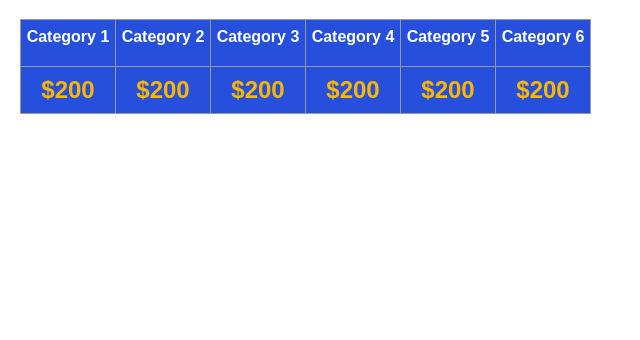
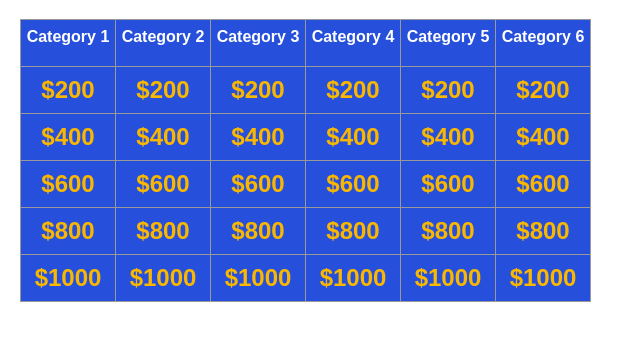
Before and after one commit to trentbrivers/Project-Development-3308, a React (Create React App) app in the folder front-end/not-jeopardy/: page / in a window 1280 px wide. Both pictures are taken after a click on the button "Start Game". Shown: the top 340 px of the page, without its empty margins (0-640 px from the left). Built offline with nearby package versions, Linux system fonts and the light colour scheme.

Commit message:
Full grid and working user string

```diff
--- a/front-end/not-jeopardy/src/App.js
+++ b/front-end/not-jeopardy/src/App.js
@@ -2,7 +2,13 @@ import { useState } from 'react';
 
 export default function App() {
   const [currentScreen, setCurrentScreen] = useState('title');
-  const [tiles, setTiles] = useState(Array(6).fill("$200"));
+  const [tiles, setTiles] = useState(
+    Array(30).fill("$200", 0, 6)
+      .fill("$400", 6, 12)
+      .fill("$600", 12, 18)
+      .fill("$800", 18, 24)
+      .fill("$1000", 24, 30)
+  );
 
   const handleStartGame = () => setCurrentScreen('board');
   const handleSelectQuestion = () => setCurrentScreen('question');
@@ -66,16 +72,70 @@ function GameBoard({ onSelectQuestion, tiles, setTiles }) {
     <Money value={tiles[4]} onMoneyClick={() => handleTileClick(4)}/>
     <Money value={tiles[5]} onMoneyClick={() => handleTileClick(5)}/>
     </div>
+
+    <div className = "board-row">
+    <Money value={tiles[6]} onMoneyClick={() => handleTileClick(6)}/>
+    <Money value={tiles[7]} onMoneyClick={() => handleTileClick(7)}/>
+    <Money value={tiles[8]} onMoneyClick={() => handleTileClick(8)}/>
+    <Money value={tiles[9]} onMoneyClick={() => handleTileClick(9)}/>
+    <Money value={tiles[10]} onMoneyClick={() => handleTileClick(10)}/>
+    <Money value={tiles[11]} onMoneyClick={() => handleTileClick(11)}/>
+    </div>
+
+    <div className = "board-row">
+    <Money value={tiles[12]} onMoneyClick={() => handleTileClick(12)}/>
+    <Money value={tiles[13]} onMoneyClick={() => handleTileClick(13)}/>
+    <Money value={tiles[14]} onMoneyClick={() => handleTileClick(14)}/>
+    <Money value={tiles[15]} onMoneyClick={() => handleTileClick(15)}/>
+    <Money value={tiles[16]} onMoneyClick={() => handleTileClick(16)}/>
+    <Money value={tiles[17]} onMoneyClick={() => handleTileClick(17)}/>
+    </div>
+
+    <div className = "board-row">
+    <Money value={tiles[18]} onMoneyClick={() => handleTileClick(18)}/>
+    <Money value={tiles[19]} onMoneyClick={() => handleTileClick(19)}/>
+    <Money value={tiles[20]} onMoneyClick={() => handleTileClick(20)}/>
+    <Money value={tiles[21]} onMoneyClick={() => handleTileClick(21)}/>
+    <Money value={tiles[22]} onMoneyClick={() => handleTileClick(22)}/>
+    <Money value={tiles[23]} onMoneyClick={() => handleTileClick(23)}/>
+    </div>
+
+    <div className = "board-row">
+    <Money value={tiles[24]} onMoneyClick={() => handleTileClick(24)}/>
+    <Money value={tiles[25]} onMoneyClick={() => handleTileClick(25)}/>
+    <Money value={tiles[26]} onMoneyClick={() => handleTileClick(26)}/>
+    <Money value={tiles[27]} onMoneyClick={() => handleTileClick(27)}/>
+    <Money value={tiles[28]} onMoneyClick={() => handleTileClick(28)}/>
+    <Money value={tiles[29]} onMoneyClick={() => handleTileClick(29)}/>
+    </div>
+
     </>
   );
 }
 
 function QuestionScreen({ onBack }) {
+  const [answer, setAnswer] = useState(''); // store the player's input
+
+  const handleChange = (e) => {
+    setAnswer(e.target.value); // update state whenever the user types
+  };
+
+  const handleSubmit = () => {
+    console.log('User answer:', answer);
+    // You could also send this to a parent component here, e.g. via props
+    onBack();
+  };
+
   return (
     <div>
       <h3>Question: What is React?</h3>
-      <input type="text" placeholder="Your answer" />
-      <button onClick={onBack}>Back</button>
+      <input
+        type="text"
+        placeholder="Your answer"
+        value={answer}
+        onChange={handleChange}
+      />
+      <button onClick={handleSubmit}>Submit</button>
     </div>
   );
 }
```
